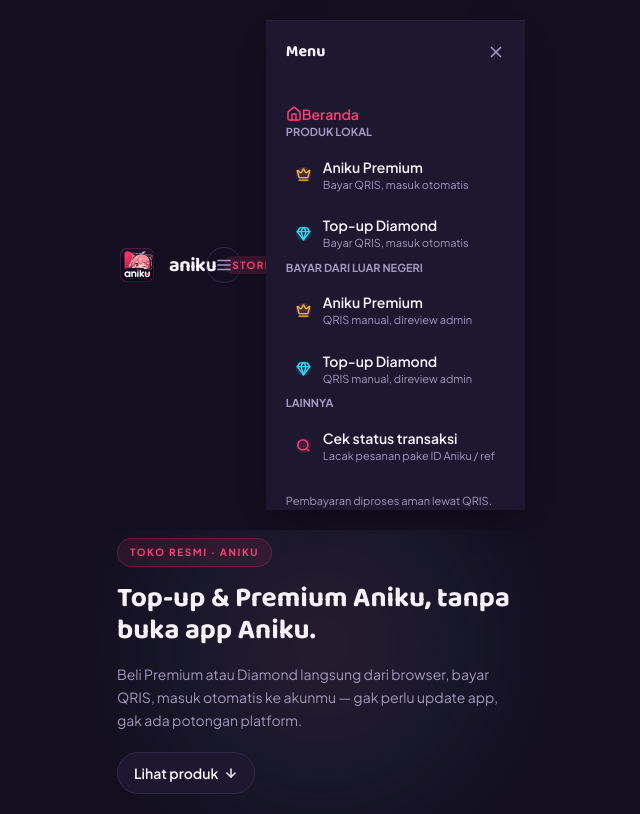
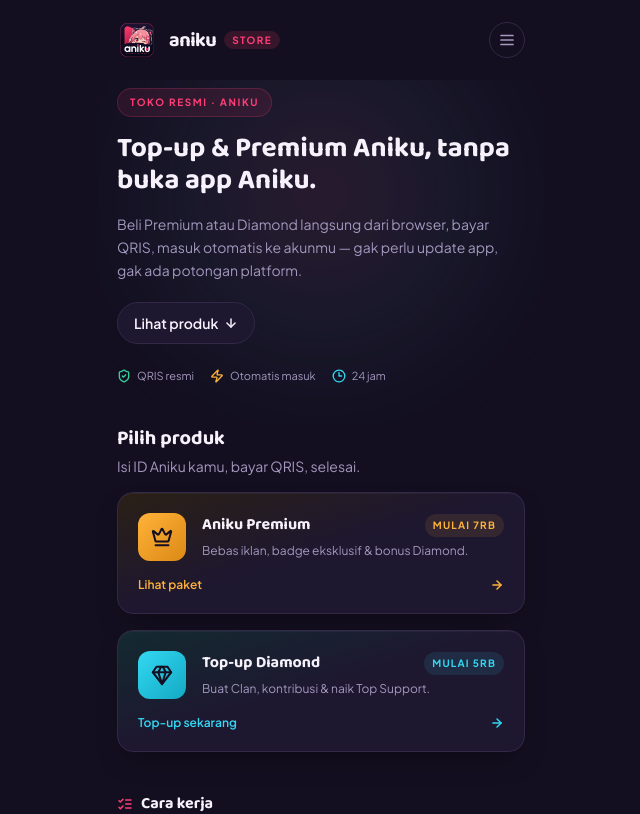
Before and after one commit to MisterXyz-sc/aniku-store, a Next.js app: page / in a window 1280 px wide. Shown: the top 814 px of the page, without its empty margins (319-959 px from the left). Built offline with nearby package versions, Linux system fonts and the light colour scheme.

Commit message:
add preview

```diff
--- a/tailwind.config.js
+++ b/tailwind.config.js
@@ -1,6 +1,6 @@
 /** @type {import('tailwindcss').Config} */
 module.exports = {
-  content: ['./app/**/*.{js,ts,jsx,tsx,mdx}'],
+  content: ['./app/**/*.{js,ts,jsx,tsx,mdx}', './components/**/*.{js,ts,jsx,tsx,mdx}'],
   theme: {
     extend: {
       colors: {
```
